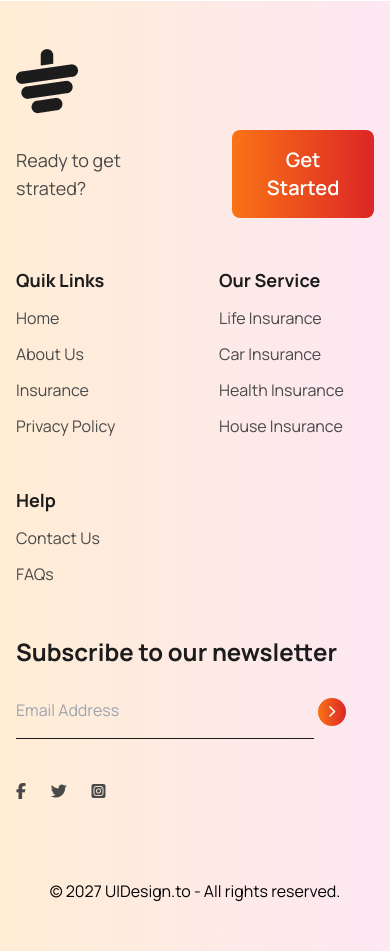
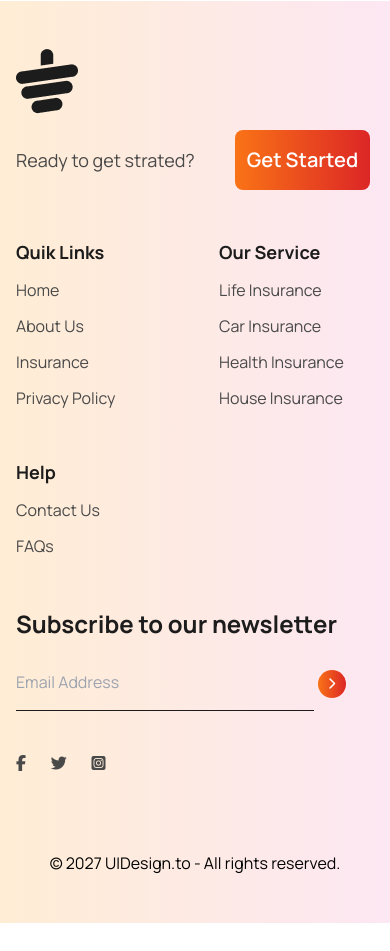
Before and after one commit to RobiulHassan0/tea-house-tailwind, a plain HTML site: page index.html in a window 390 px wide. Shown: the part 6940-7891 px from the top of the page. After the commit the page ends 7863 px from the top, so only its background shows below. Drawn offline with nearby package versions, Linux system fonts and the light colour scheme.

Commit message:
more edited

```diff
--- a/index.html
+++ b/index.html
@@ -376,14 +376,14 @@
     <footer class="bg-gradient-to-r from-orange-100 to-pink-100 py-12 md:py-20">
       <div class="max-w-screen-xl mx-auto px-4 md:px-0">
       <!-- Logo and Button -->
-        <div class="flex justify-between flex-col md:flex-row gap-4 md:gap-0 mb-12 md:mb-20">
+        <div class="flex flex-col justify-between md:flex-row gap-4 md:gap-0 mb-12 md:mb-20">
           <div>
             <img src="images/cup.png" alt="" />
           </div>
           <div class="flex items-center gap-10 md:pr-16">
             <p class="text-[#494949] text-lg md:text-xl">Ready to get strated?</p>
             <button
-              class="bg-gradient-to-r from-orange-500 to-red-600 text-white px-4 md:px-8 py-4 text-xl font-semibold rounded-lg"
+              class="bg-gradient-to-r from-orange-500 to-red-600 text-white px-3 md:px-8 py-4 text-xl font-semibold rounded-lg"
             >
               Get Started
             </button>
@@ -414,14 +414,14 @@
             <p>FAQs</p>
           </div>
           <!-- News Later -->
-          <div class="flex flex-col gap-3 col-span-2 text-[#494949]">
+          <div class="flex flex-col gap-3 col-span-2 md:col-span-1 text-[#494949]">
             <h4 class="text-[#1c1c1c] text-[24px] font-bold">Subscribe to our newsletter</h4>
             <div>
               <input class="w-5/6 bg-transparent border-b-[1px] border-[#1c1c1c] py-4" type="email" placeholder="Email Address">
               <i class="bg-gradient-to-r from-orange-500 to-red-600 inline-flex items-center justify-center text-white rounded-full w-7 h-7 text-xs fa-solid fa-chevron-right"></i>
             </div>
             <!-- icons -->
-            <di class="mt-8 md:mt-4 w-1/4 md:w-1/4 flex justify-between items-center">
+            <div class="mt-8 md:mt-4 w-1/4 md:w-1/4 flex justify-between items-center">
               <i class="fa-brands fa-facebook-f"></i>
               <i class="fa-brands fa-twitter"></i>
               <i class="fa-brands fa-square-instagram"></i>
```
